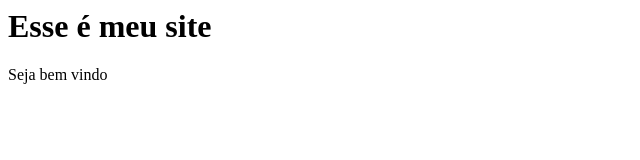
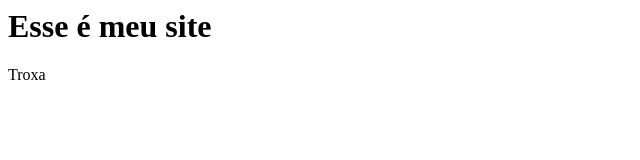
Before and after one commit to OFicialD/atividades, a plain HTML site: page index.html in a window 1280 px wide. Shown: the full height of the page, 0-640 px from the left. Drawn offline with Linux system fonts and the light colour scheme.

Commit message:
Update index.html

```diff
--- a/index.html
+++ b/index.html
@@ -2,6 +2,6 @@
 <head><title> Minha Página</title></head>
 <body>
 <h1> Esse é meu site</h1>
-<p>Seja bem vindo</p>
+<p>Troxa</p>
 </body>
 </html>
```
